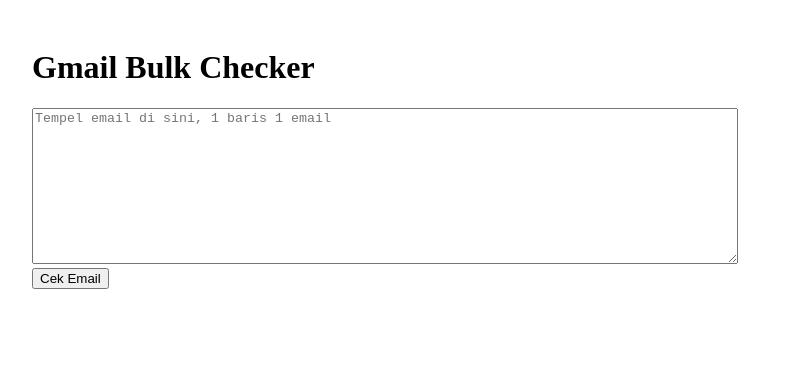
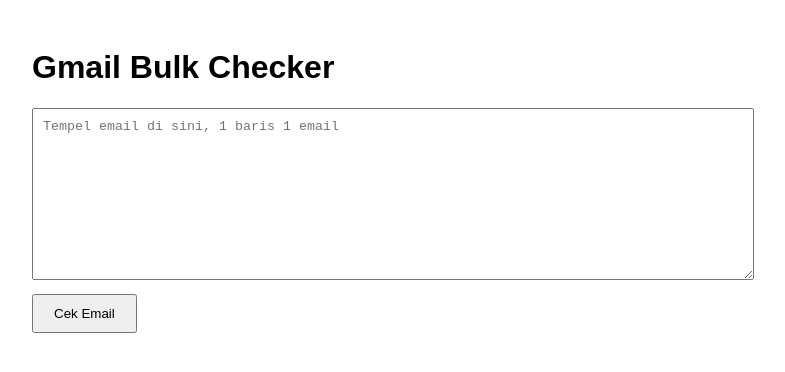
Before and after one commit to cuanapk231-code/gmail-checkerr, a Next.js app: page / in a window 1280 px wide. Shown: the top 372 px of the page, without its empty margins (258-1043 px from the left). Built offline with nearby package versions, Linux system fonts and the light colour scheme.

Commit message:
Fix page to show result

```diff
--- a/app/page.tsx
+++ b/app/page.tsx
@@ -9,6 +9,7 @@
   const handleCheck = async () => {
     setLoading(true)
     setResults([])
+    try {
       const res = await fetch('/api/check-bulk', {
         method: 'POST',
         headers: { 'Content-Type': 'application/json' },
@@ -16,26 +17,36 @@
       })
       const data = await res.json()
       setResults(data.results)
+    } catch (e) {
+      alert('Gagal cek email')
+    }
     setLoading(false)
   }
 
   return (
-    <main style={{padding: 20, maxWidth: 700, margin: 'auto'}}>
+    <main style={{padding: 20, maxWidth: 700, margin: 'auto', fontFamily: 'sans-serif'}}>
       <h1>Gmail Bulk Checker</h1>
       <textarea
         value={emails}
         onChange={(e) => setEmails(e.target.value)}
         placeholder="Tempel email di sini, 1 baris 1 email"
         rows={10}
-        style={{width: '100%'}}
+        style={{width: '100%', padding: 10}}
       />
-      <button onClick={handleCheck} disabled={loading}>
+      <button onClick={handleCheck} disabled={loading} style={{marginTop: 10, padding: '10px 20px'}}>
         {loading? 'Mengecek...' : 'Cek Email'}
       </button>
 
+      {results.length > 0 && (
+        <div style={{marginTop: 20}}>
+          <h3>Hasil:</h3>
           {results.map((r, i) => (
-        <p key={i}>{r.email} : <b>{r.status}</b></p>
+            <p key={i} style={{color: r.status.includes('Live')? 'green' : 'red'}}>
+              {r.email} : <b>{r.status}</b>
+            </p>
           ))}
+        </div>
+      )}
     </main>
   )
       }
```
Lines whose indentation alone changed are shown as unchanged.
